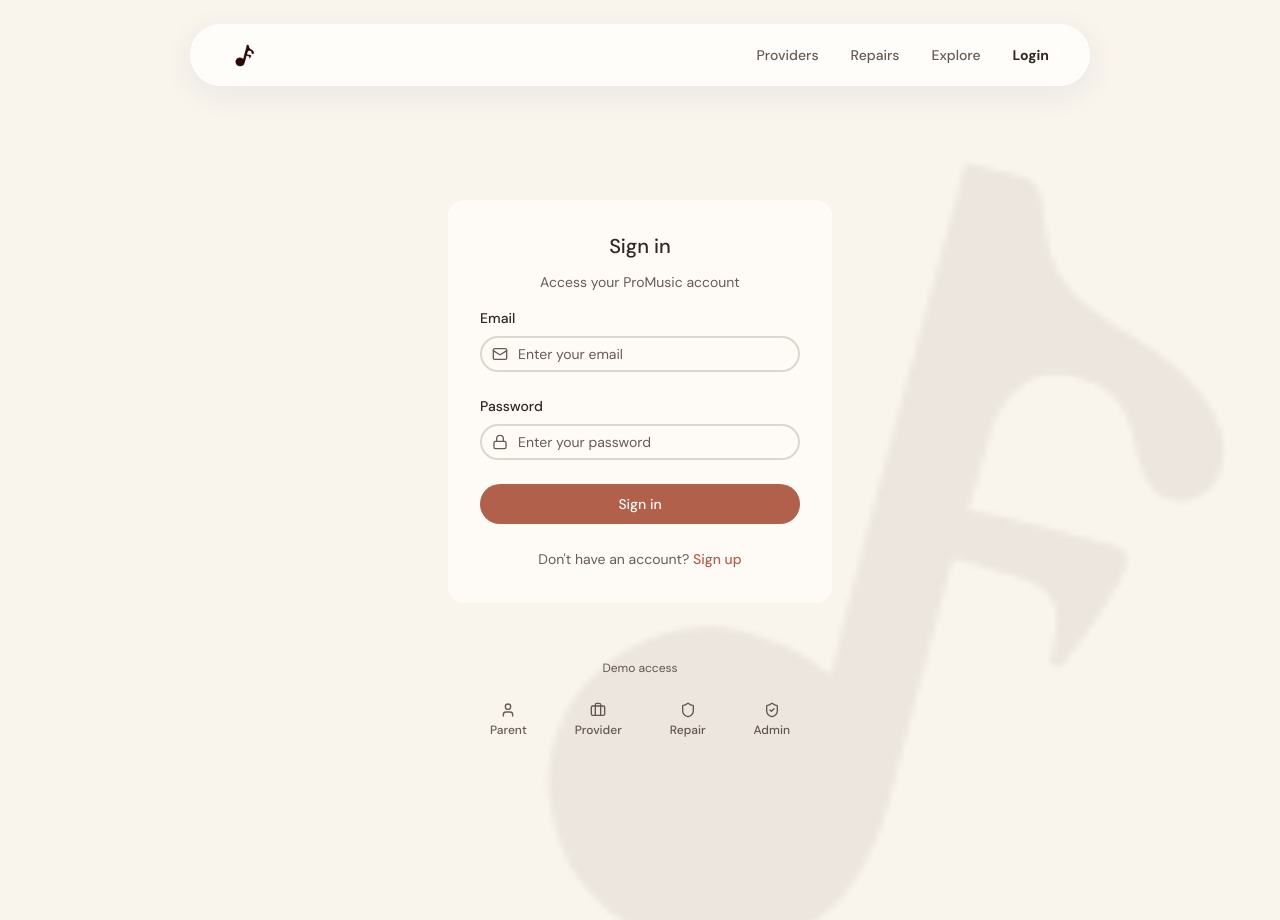
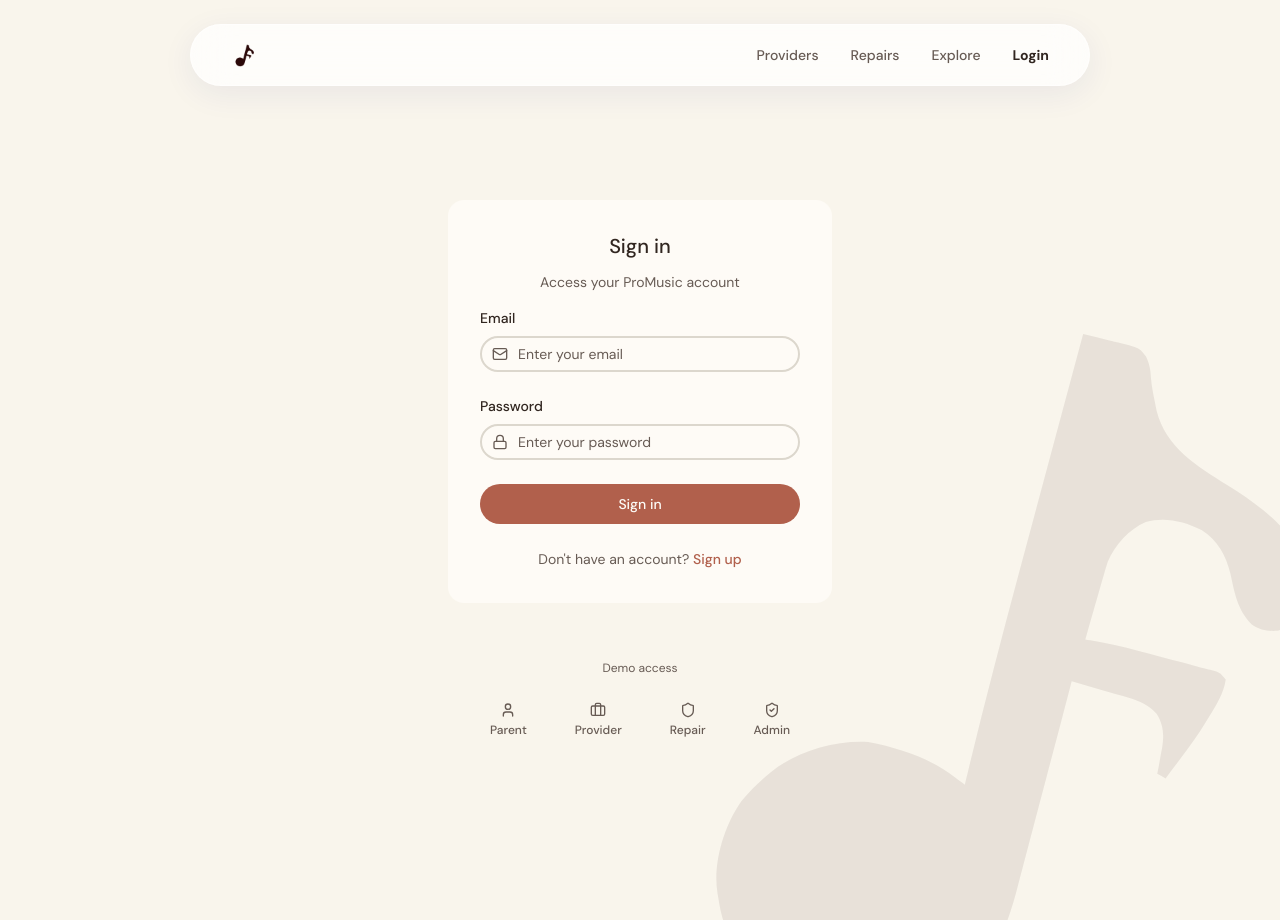
Before and after one commit to cspinozzi/pfables-design-review, a Next.js app: page /login in a window 1280 px wide. Built offline with nearby package versions, Linux system fonts and the light colour scheme.

Commit message:
feat: switch background image to inline SVG for vector quality
Replace PNG with inline SVG and adjust positioning and opacity.

Co-authored-by: cspinozzi <246748561+cspinozzi@users.noreply.github.com>

```diff
--- a/app/login/page.tsx
+++ b/app/login/page.tsx
@@ -5,7 +5,6 @@ import { useState, useEffect, Suspense } from "react"
 import { useRouter, useSearchParams } from "next/navigation"
 import Link from "next/link"
 import { Mail, Lock, User, Briefcase, Shield, ShieldCheck } from "lucide-react"
-import Image from "next/image"
 import { Button } from "@/components/ui/button"
 import { Card, CardContent, CardDescription, CardHeader, CardTitle } from "@/components/ui/card"
 import { Input } from "@/components/ui/input"
@@ -76,13 +75,12 @@ function LoginContent() {
 
   return (
     <div className="relative min-h-screen bg-background flex flex-col items-center pt-[12vh] px-4 sm:px-6 pb-12 sm:pt-20 overflow-hidden">
-      <div className="pointer-events-none select-none absolute -bottom-[10vw] -right-[10vw] opacity-[0.06] w-[80vw] h-[80vw]">
-        <Image
-          src="/icon-light.png"
+      <div className="pointer-events-none select-none absolute -bottom-[15vw] -right-[15vw] opacity-[0.08] w-[90vw] h-[90vw] max-w-[900px] max-h-[900px]">
+        {/* eslint-disable-next-line @next/next/no-img-element */}
+        <img
+          src="/icon-logo.svg"
           alt=""
-          fill
-          className="object-contain"
-          priority
+          className="w-full h-full object-contain"
         />
       </div>
       <div className="w-full max-w-sm">
```
Also changed, not shown: public/icon-logo.svg (added).
